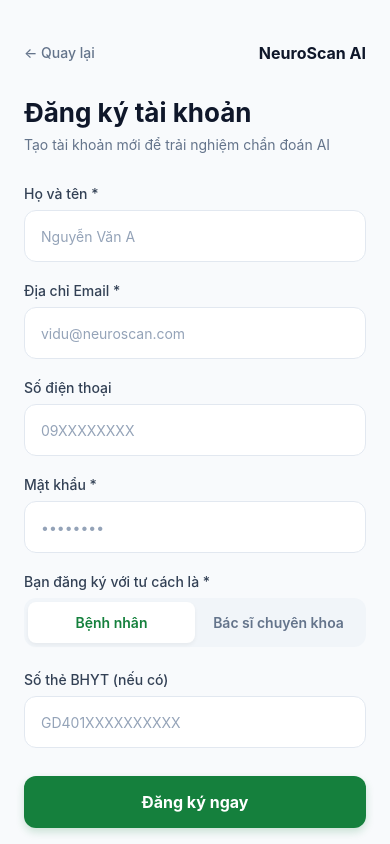
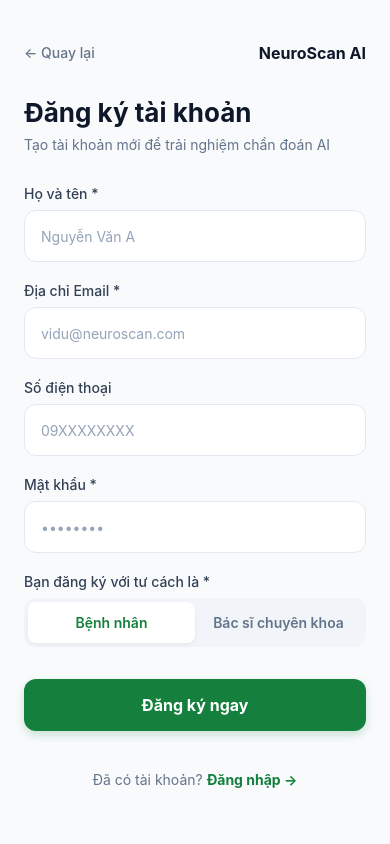
Before and after one commit to ntthanh2357/mri, a React Native app in the folder FE/: screen /Register in a window 390 px wide. Built offline with nearby package versions, Linux system fonts and the light colour scheme.

Commit message:
feat: remove BHYT and CCCD visual fields and fallback logic from client screens

```diff
--- a/FE/src/screens/DoctorPatientListScreen.js
+++ b/FE/src/screens/DoctorPatientListScreen.js
@@ -60,7 +60,7 @@ const DoctorPatientListScreen = ({ navigation }) => {
             dbId: p._id,
             name: p.profile?.name || p.email,
             age: '31',
-            gender: p.profile?.gender || (p.profile?.bhytNumber?.startsWith('GD') ? 'Nữ' : 'Nam'),
+            gender: p.profile?.gender || 'Nam',
             phone: p.phone || 'N/A',
             diagnosis: diagnosisStr,
             lastScan: lastVital
--- a/FE/src/screens/EMRDashboardScreen.jsx
+++ b/FE/src/screens/EMRDashboardScreen.jsx
@@ -658,12 +658,7 @@ const NewRecordForm = ({ onClose, onSubmit }) => {
           value={formData.age}
           onChangeText={(text) => setFormData({ ...formData, age: text })}
         />
-        <FormField
-          label="Số BHYT"
-          placeholder="VD: 1234567890"
-          value={formData.bhytNumber}
-          onChangeText={(text) => setFormData({ ...formData, bhytNumber: text })}
-        />
+        {/* BHYT removed for privacy regulations */}
         <FormField
           label="Khoa khám"
           placeholder="Khoa Nội Thần Kinh"
--- a/FE/src/screens/HomeScreen.js
+++ b/FE/src/screens/HomeScreen.js
@@ -314,14 +314,14 @@ const HomeScreen = ({ route, navigation }) => {
                       <Text style={styles.gridSub}>Bệnh sử, tiền sử</Text>
                     </TouchableOpacity>
 
-                    <TouchableOpacity
-                      style={styles.gridCard}
-                      onPress={() => Alert.alert('Bảo hiểm', 'Thẻ BHYT: ' + (user.profile?.bhytNumber || 'Chưa liên kết BHYT'))}
-                    >
-                      <Text style={styles.gridIcon}>🛡️</Text>
-                      <Text style={styles.gridLabel}>Liên kết BHYT</Text>
-                      <Text style={styles.gridSub}>Đã cấu hình</Text>
-                    </TouchableOpacity>
+                     <TouchableOpacity
+                       style={styles.gridCard}
+                       onPress={() => Alert.alert('Thông tin liên hệ', 'Email: ' + user.email + '\nSố điện thoại: ' + (user.phone || 'Chưa cập nhật'))}
+                     >
+                       <Text style={styles.gridIcon}>📞</Text>
+                       <Text style={styles.gridLabel}>Thông tin liên hệ</Text>
+                       <Text style={styles.gridSub}>Xem thông tin</Text>
+                     </TouchableOpacity>
                   </View>
                 </>
               )}
--- a/FE/src/screens/PatientDetailScreen.js
+++ b/FE/src/screens/PatientDetailScreen.js
@@ -341,7 +341,7 @@ const PatientDetailScreen = ({ route, navigation }) => {
       await post(`/api/patients/${targetPatientId}/lab-orders`, {
         category,
         barcode,
-        patient_gender: patient.profile?.bhytNumber?.startsWith('GD') || Math.random() > 0.5 ? 'Nữ' : 'Nam' // Đoán giới tính
+        patient_gender: patient.profile?.gender || (Math.random() > 0.5 ? 'Nữ' : 'Nam')
       });
 
       Alert.alert('Thành công', `Đã tạo phiếu xét nghiệm mới (${category}) với mã Barcode: ${barcode}`);
@@ -572,7 +572,7 @@ const PatientDetailScreen = ({ route, navigation }) => {
                 <Text style={styles.patientNameText}>{patient?.profile?.name || 'Chưa rõ họ tên'}</Text>
                 <View style={styles.genderBadge}>
                   <Text style={styles.genderBadgeText}>
-                    {patient?.profile?.bhytNumber?.startsWith('GD') || Math.random() > 0.5 ? 'Nữ' : 'Nam'}
+                    {patient?.profile?.gender || 'Nam'}
                   </Text>
                 </View>
               </View>
@@ -584,8 +584,8 @@ const PatientDetailScreen = ({ route, navigation }) => {
                   <Text style={styles.metaValue}>NS-{patient?._id?.substring(18).toUpperCase() || 'N/A'}</Text>
                 </View>
                 <View style={styles.metaCell}>
-                  <Text style={styles.metaLabel}>SỐ THẺ BHYT</Text>
-                  <Text style={styles.metaValue}>{patient?.profile?.bhytNumber || 'Chưa liên kết'}</Text>
+                  <Text style={styles.metaLabel}>EMAIL</Text>
+                  <Text style={styles.metaValue}>{patient?.email || 'N/A'}</Text>
                 </View>
                 <View style={styles.metaCell}>
                   <Text style={styles.metaLabel}>VAI TRÒ</Text>
@@ -869,8 +869,8 @@ const PatientDetailScreen = ({ route, navigation }) => {
                           <Text style={styles.demoVal}>{selectedOrder.patient_gender}</Text>
                         </View>
                         <View style={styles.demoRow}>
-                          <Text style={styles.demoLabel}>Số thẻ BHYT:</Text>
-                          <Text style={styles.demoVal}>{patient?.profile?.bhytNumber || 'Không có BHYT'}</Text>
+                          <Text style={styles.demoLabel}>Số điện thoại:</Text>
+                          <Text style={styles.demoVal}>{patient?.phone || 'Chưa cập nhật'}</Text>
 
                           <Text style={styles.demoLabel}>Thời gian chỉ định:</Text>
                           <Text style={styles.demoVal}>
--- a/FE/src/screens/RegisterScreen.js
+++ b/FE/src/screens/RegisterScreen.js
@@ -21,7 +21,7 @@ const RegisterScreen = ({ navigation }) => {
   const [name, setName] = useState('');
   const [phone, setPhone] = useState('');
   const [role, setRole] = useState('patient'); // 'patient' or 'doctor'
-  const [bhytNumber, setBhytNumber] = useState(''); // Patient only
+  // BHYT removed for privacy regulations
   const [licenseUrl, setLicenseUrl] = useState(''); // Doctor only
   const [loading, setLoading] = useState(false);
 
@@ -139,7 +139,7 @@ const RegisterScreen = ({ navigation }) => {
       password,
       name: name.trim(),
       role,
-      bhytNumber: role === 'patient' ? bhytNumber.trim() : undefined,
+      // bhytNumber removed for privacy regulations
       licenseUrl: role === 'doctor' ? licenseUrl.trim() : undefined,
     };
 
@@ -256,19 +256,7 @@ const RegisterScreen = ({ navigation }) => {
           </View>
 
           {/* Conditional inputs */}
-          {role === 'patient' ? (
-            <View>
-              <Text style={styles.label}>Số thẻ BHYT (nếu có)</Text>
-              <TextInput
-                style={styles.input}
-                placeholder="GD401XXXXXXXXXX"
-                placeholderTextColor="#94A3B8"
-                value={bhytNumber}
-                onChangeText={setBhytNumber}
-                autoCapitalize="characters"
-              />
-            </View>
-          ) : (
+          {role === 'patient' ? null : (
             <View>
               <Text style={styles.label}>Đường dẫn Chứng chỉ hành nghề (CCHN) *</Text>
               <TextInput
```
